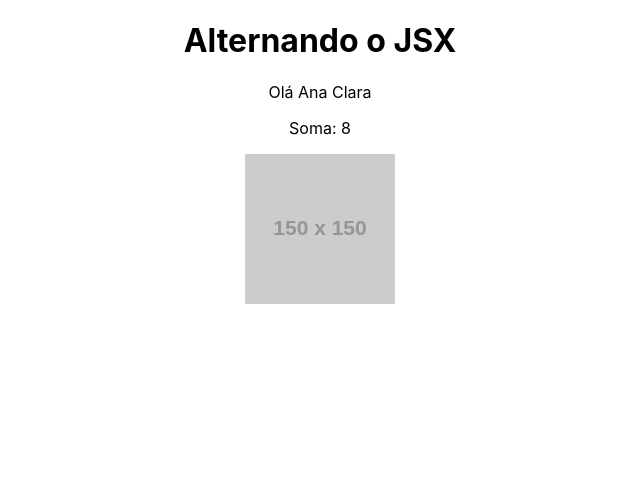
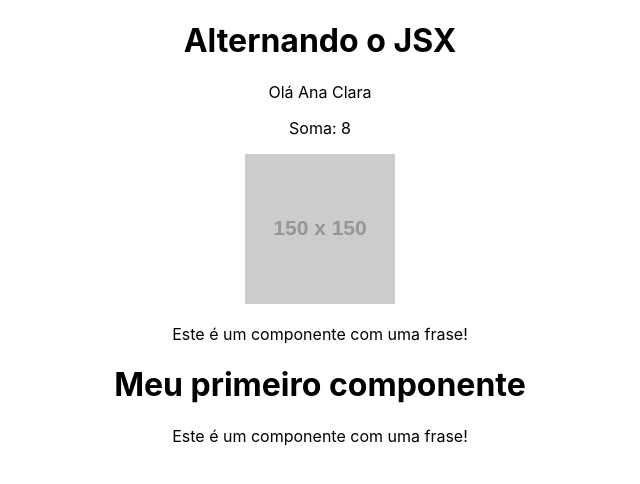
Before and after one commit to anaclarapedrozo/projeto_github, a React (Create React App) app in the folder curso.React/meu-projeto/: page / in a window 1280 px wide. Shown: the top 484 px of the page, without its empty margins (320-960 px from the left). Built offline with nearby package versions, Linux system fonts and the light colour scheme.

Commit message:
Aula 04 React - Criando componentes

```diff
--- a/curso.React/meu-projeto/src/App.js
+++ b/curso.React/meu-projeto/src/App.js
@@ -1,4 +1,5 @@
 import './App.css';
+import HelloWord from './components/HelloWord';
 
 function App() {
 
@@ -16,6 +17,8 @@
       <p>Olá {nome}</p>
       <p>Soma: {soma(3, 5)}</p>
       <img src={url} alt='Minha imagem'></img>
+      <HelloWord></HelloWord>
+
     </div>
   );
 }
--- /dev/null
+++ b/curso.React/meu-projeto/src/components/Frase.js
@@ -0,0 +1,9 @@
+function Frase() {
+    return (
+        <div>
+            <p>Este é um componente com uma frase!</p>
+        </div>
+    )
+}
+
+export default Frase
--- /dev/null
+++ b/curso.React/meu-projeto/src/components/HelloWord.js
@@ -0,0 +1,13 @@
+import Frase from "./Frase";
+
+function HelloWord() {
+  return (
+    <div>
+      <Frase></Frase>
+      <h1>Meu primeiro componente</h1>
+      <Frase></Frase>
+    </div>
+  );
+}
+
+export default HelloWord;
```
